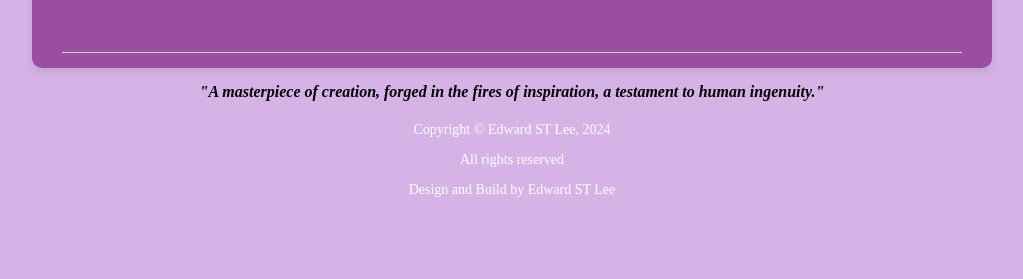
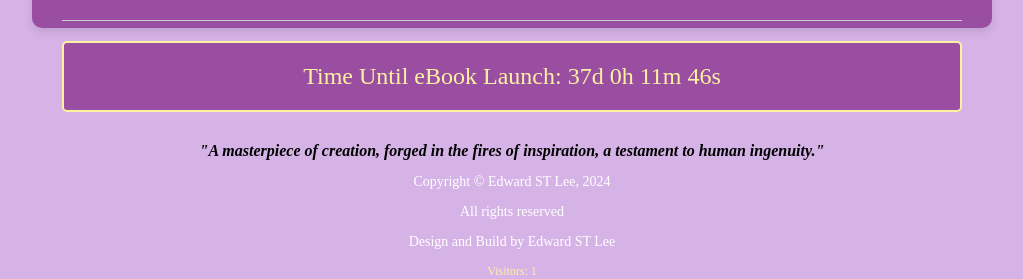
Before and after one commit to edwardstlee/edwardpage1, a plain HTML site: page index.html in a window 1280 px wide. Shown: the part 642-921 px from the top of the page, without its empty margins (128-1151 px from the left). Before the commit the page ends 840 px from the top, so only its background shows below. Drawn offline with Linux system fonts and the light colour scheme.

Commit message:
added 2 new feature, visitor counter and a countdown timer

```diff
--- a/index.html
+++ b/index.html
@@ -3,7 +3,9 @@
 <head>
     <meta charset="UTF-8">
     <meta name="viewport" content="width=device-width, initial-scale=1.0">
-    <title>Join Us</title>
+    <title>Edward ST Lee</title>
+    <!-- Favicon Link -->
+    <link rel="icon" href="edward.ico" type="image/x-icon">
     <style>
         body {
             font-family: "Times New Roman", serif;
@@ -22,8 +24,8 @@
             background-color: #994EA1;
             border-radius: 10px;
             padding: 30px;
-            width: 90%; /* Fitting to 90% of the screen width */
-            height: 70%; /* Increased height to 70% of the screen */
+            width: 80%; /* Fitting to 90% of the screen width */
+            height: 60%; /* Increased height to 70% of the screen */
             max-width: 900px; /* Adjust this for larger screens */
             box-shadow: 0 4px 8px rgba(0, 0, 0, 0.1);
             position: relative;
@@ -126,6 +128,19 @@
             border-bottom: 1px solid #ccc;
             width: 100%;
         }
+        #visitorCounter {
+            font-size: 12px; /* Adjusted for smaller font */
+            color: #FFF1A3; /* Same color as the heading */
+        }
+        #countdown {
+            background-color: #994EA1; /* Match background with the rectangle */
+            border: 2px solid #FFF1A3; /* Framed border */
+            border-radius: 5px;
+            padding: 20px;
+            margin: 20px 0; /* Margin to separate from other elements */
+            font-size: 24px;
+            color: #FFF1A3; /* Same color as "Keep in touch!" */
+        }
     </style>
 </head>
 <body>
@@ -145,16 +160,48 @@
             </div>
         </div>
         <div class="divider"></div>
+        <div id="countdown"></div> <!-- Countdown timer moved into a new DIV -->
         <div class="footnote">
-            <h4 style="font-family:Times New Roman"><i><b>"A masterpiece of creation, forged in the fires of inspiration, a testament to human ingenuity."</b></i></h4>
+            <div id="quote" style="font-family:Times New Roman"><i><b>"A masterpiece of creation, forged in the fires of inspiration, a testament to human ingenuity."</b></i></div>
             <p>Copyright © Edward ST Lee, 2024</p>
             <p>All rights reserved</p>
             <p>Design and Build by Edward ST Lee</p>
+            <div id="visitorCounter">Visitors: 0</div> <!-- Visitor counter positioned below the footer -->
         </div>
     </div>
 </div>
 
 <script>
+    // Visitor Counter
+    const visitorCounter = document.getElementById('visitorCounter');
+    let visitors = localStorage.getItem('visitorCount') || 0;
+    visitors++;
+    localStorage.setItem('visitorCount', visitors);
+    visitorCounter.textContent = `Visitors: ${visitors}`;
+
+    // Countdown Timer
+    const countdown = document.getElementById('countdown');
+    const launchDate = new Date("2024-11-20T00:00:00").getTime(); // Set your launch date here
+
+    const updateCountdown = () => {
+        const now = new Date().getTime();
+        const distance = launchDate - now;
+
+        const days = Math.floor(distance / (1000 * 60 * 60 * 24));
+        const hours = Math.floor((distance % (1000 * 60 * 60 * 24)) / (1000 * 60 * 60));
+        const minutes = Math.floor((distance % (1000 * 60 * 60)) / (1000 * 60));
+        const seconds = Math.floor((distance % (1000 * 60)) / 1000);
+
+        if (distance < 0) {
+            countdown.textContent = "The book is launched!";
+            clearInterval(timer);
+        } else {
+            countdown.textContent = `Time Until eBook Launch: ${days}d ${hours}h ${minutes}m ${seconds}s`;
+        }
+    };
+
+    const timer = setInterval(updateCountdown, 1000);
+
     document.getElementById('subscription-form').addEventListener('submit', function(event) {
         event.preventDefault(); // Prevent default form submission
 
```
Also changed, not shown: edward.ico (added).
